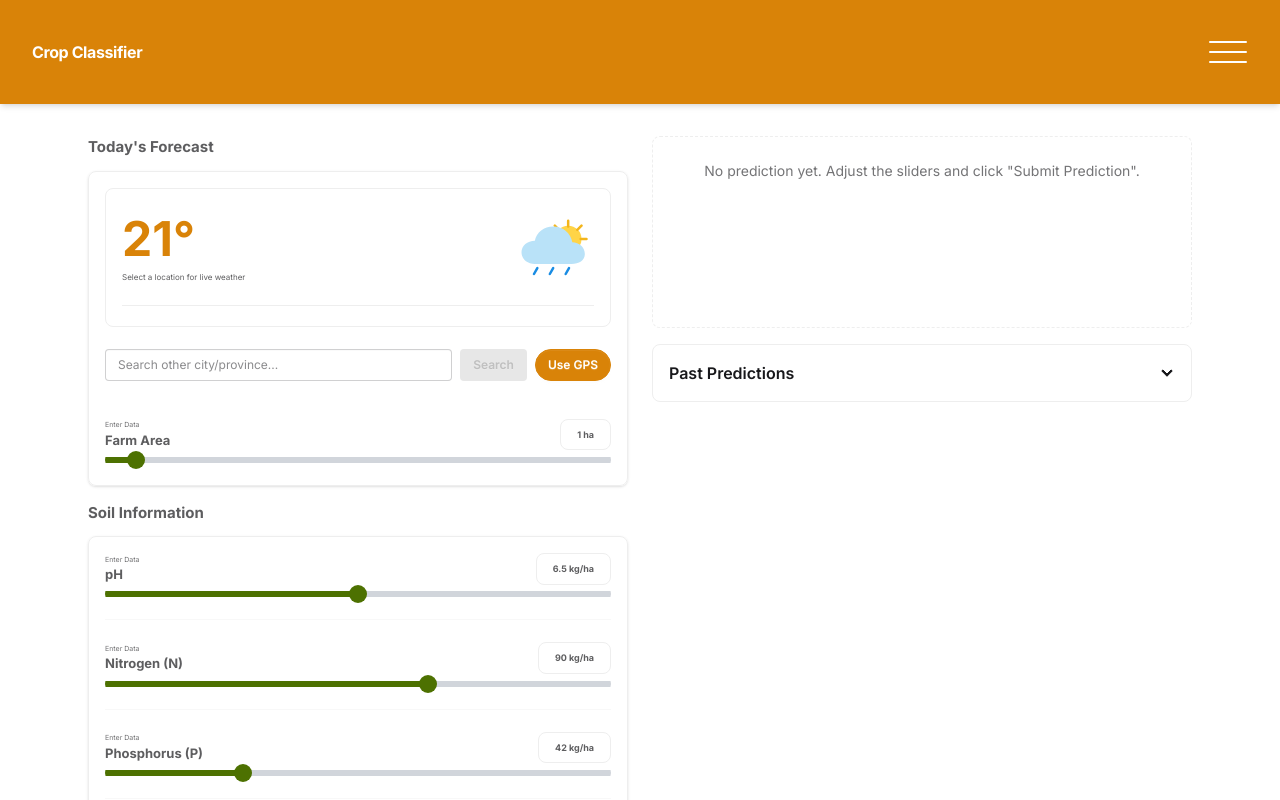
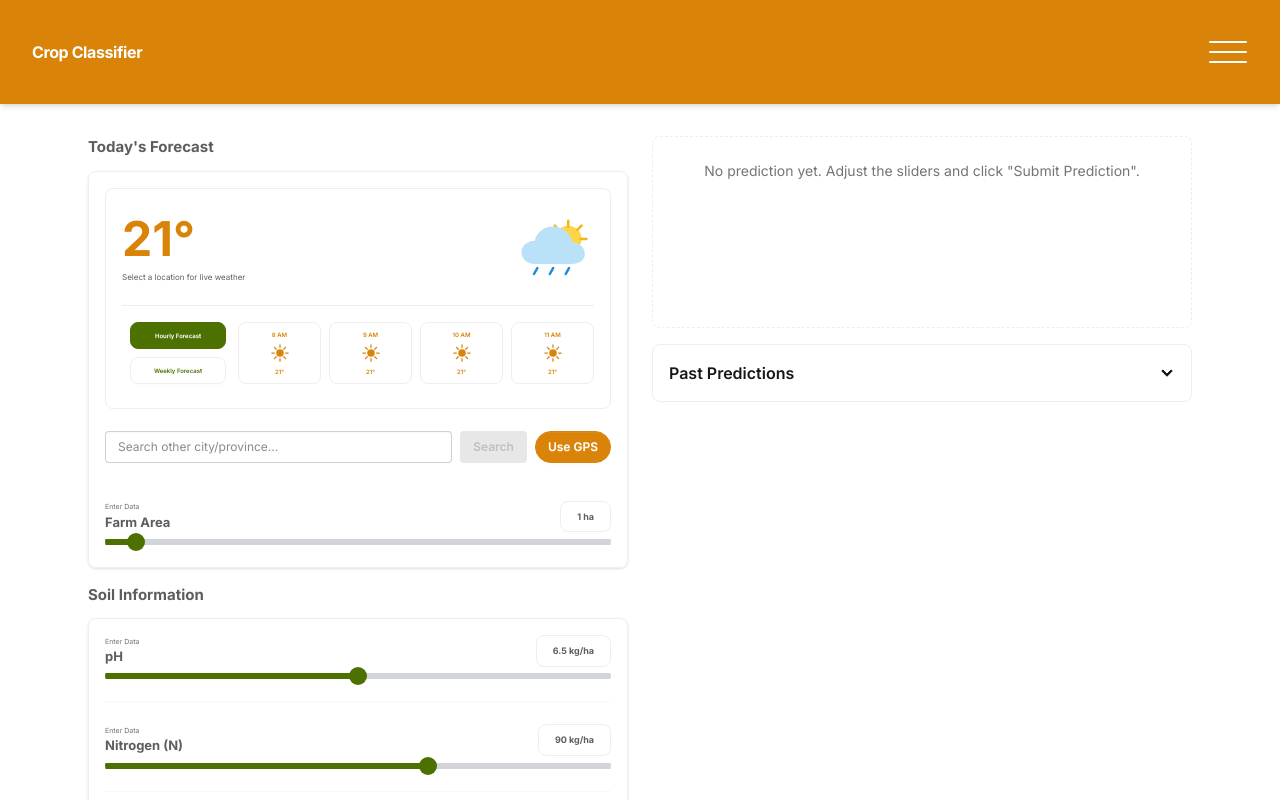
Before and after one commit to neophiles/crop-classifier, a React app in the folder frontend/: page / in a window 1280 px wide. Shown: the top 800 px of the page. Built offline with nearby package versions, Linux system fonts and the light colour scheme; the HTML template or start-up script is replaced by a standard one.

Commit message:
Add buttons and hourly cards

```diff
--- a/frontend/src/components/ClimateParametersCard.jsx
+++ b/frontend/src/components/ClimateParametersCard.jsx
@@ -121,6 +121,8 @@ export default function ClimateParametersCard({ inputs, onChange }) {
     }).format(weatherUpdatedAt)
     : null
 
+  const hourlyForecast = ['8 AM', '9 AM', '10 AM', '11 AM']
+
   return (
     <section className="flex flex-col gap-3">
       <h2 className="text-[15px] font-bold text-base-content/70">
@@ -167,6 +169,44 @@ export default function ClimateParametersCard({ inputs, onChange }) {
               </div>
             </div>
             <div className="mt-4 border-t border-base-300" />
+            <div className="mt-4 flex w-full gap-1 pb-1">
+              <div className="flex w-28 shrink-0 flex-col items-center gap-2">
+                <button
+                  type="button"
+                  aria-pressed="true"
+                  className="btn h-fit min-h-0 w-24 min-w-0 rounded-box border-[#4D7101] bg-[#4D7101] px-0 py-2 text-[6px] text-white whitespace-nowrap hover:border-[#3D5A01] hover:bg-[#3D5A01]"
+                >
+                  Hourly Forecast
+                </button>
+                <button
+                  type="button"
+                  aria-pressed="false"
+                  className="btn h-fit min-h-0 w-24 min-w-0 rounded-box border-base-300 bg-base-100 px-0 py-2 text-[6px] text-[#4D7101] whitespace-nowrap hover:bg-base-200"
+                >
+                  Weekly Forecast
+                </button>
+              </div>
+
+              <div className="grid min-w-0 flex-1 grid-cols-4 gap-2">
+                {hourlyForecast.map((hour) => (
+                  <div
+                    key={hour}
+                    className="flex min-w-10 flex-col items-center justify-center gap-1 rounded-box border border-base-300 px-1 py-1"
+                  >
+                    <span className="text-[6px] font-semibold text-[#D98308]">{hour}</span>
+                    <svg viewBox="0 0 32 32" aria-hidden="true" className="h-5 w-5">
+                      <circle cx="16" cy="16" r="6" fill="#D98308" />
+                      <g stroke="#D98308" strokeLinecap="round" strokeWidth="2">
+                        <path d="M16 3v4M16 25v4M3 16h4M25 16h4M7 7l3 3M22 22l3 3M25 7l-3 3M10 22l-3 3" />
+                      </g>
+                    </svg>
+                    <span className="text-[6px] font-semibold text-[#D98308]">
+                      {inputs.temperature_c.toFixed(0)}°
+                    </span>
+                  </div>
+                ))}
+              </div>
+            </div>
           </div>
 
       {/* Location Search & GPS Controls */}
```
